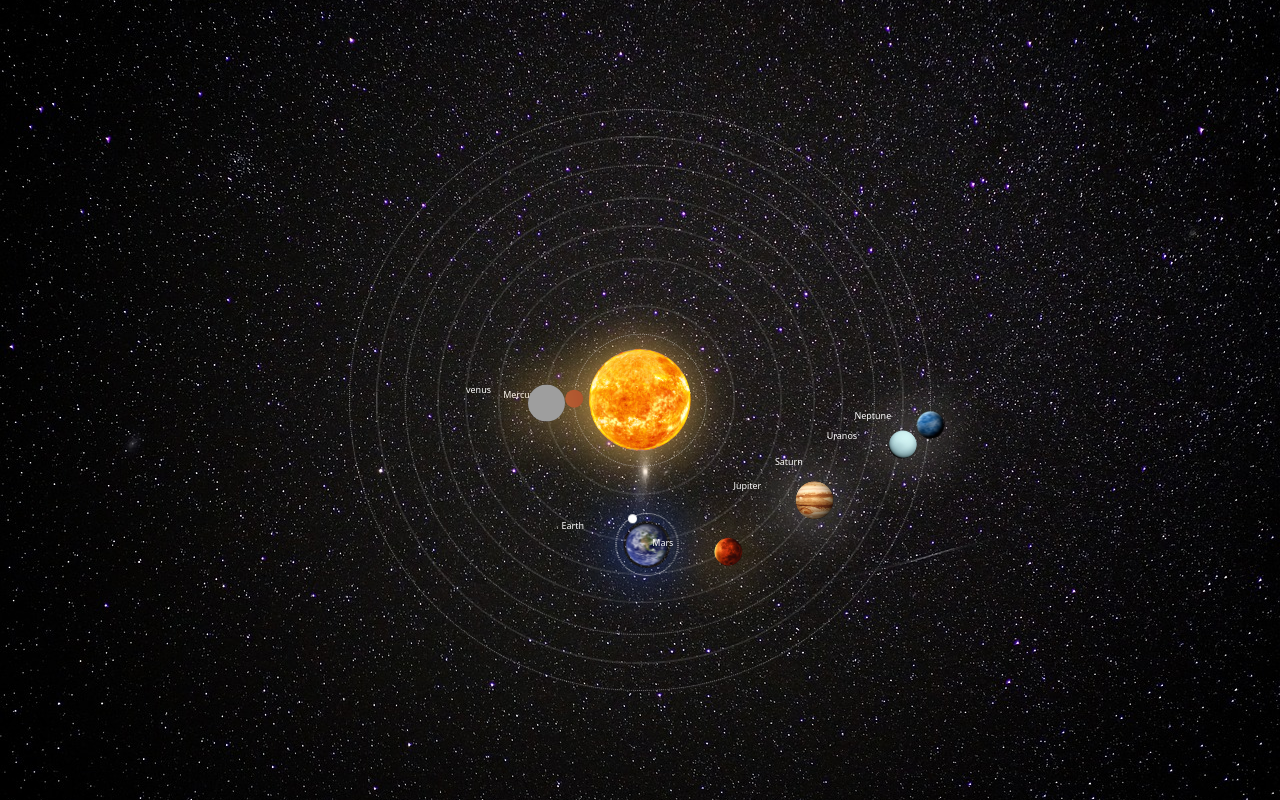
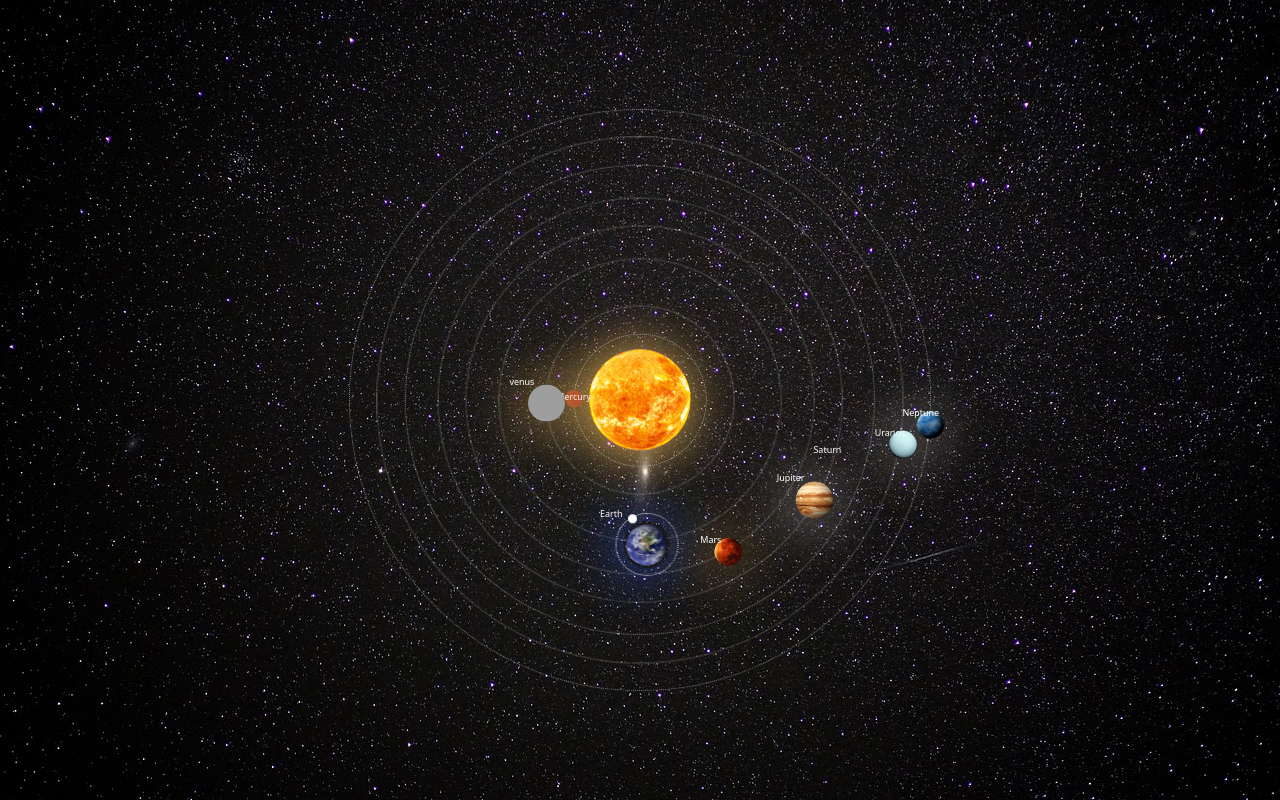
Before and after one commit to tonnyalmeida/Solar-System, a plain HTML site: page index.html in a window 1280 px wide. Drawn offline with Linux system fonts and the light colour scheme; grey boxes are pictures that could not be loaded.

Commit message:
Update style.css
ajustando a posição dos nomes

```diff
--- a/css/style.css
+++ b/css/style.css
@@ -45,8 +45,8 @@ p{
     font-size: .7vw;
     font-family: system-ui;
     position: absolute;
-    left: -62px;
-    top: -11px;
+    left: -50%;
+    top: -50%;
 }
 
 .mercury-outline,.venus-outline-1,.earth-outline-1,.mars-outline-1,.jupiter-outline-1,
```
